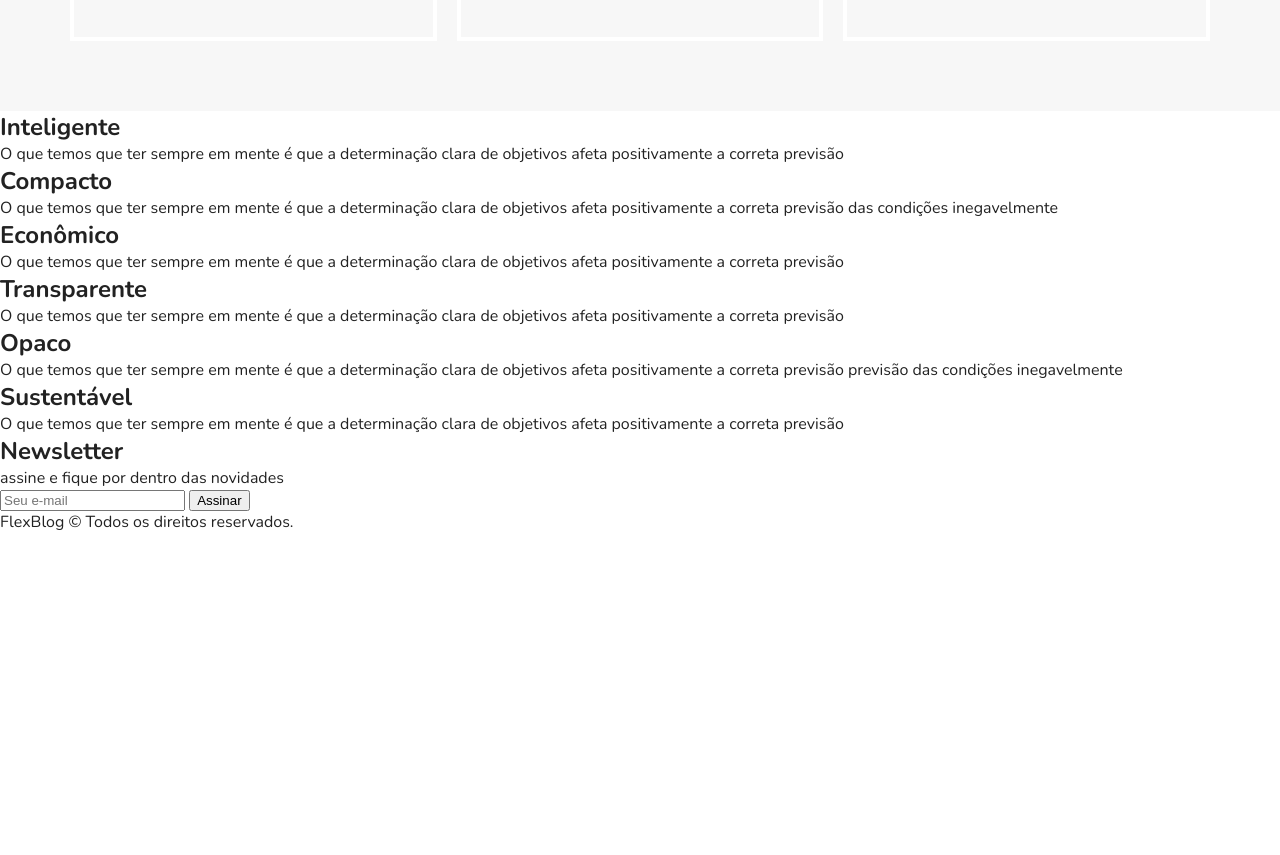
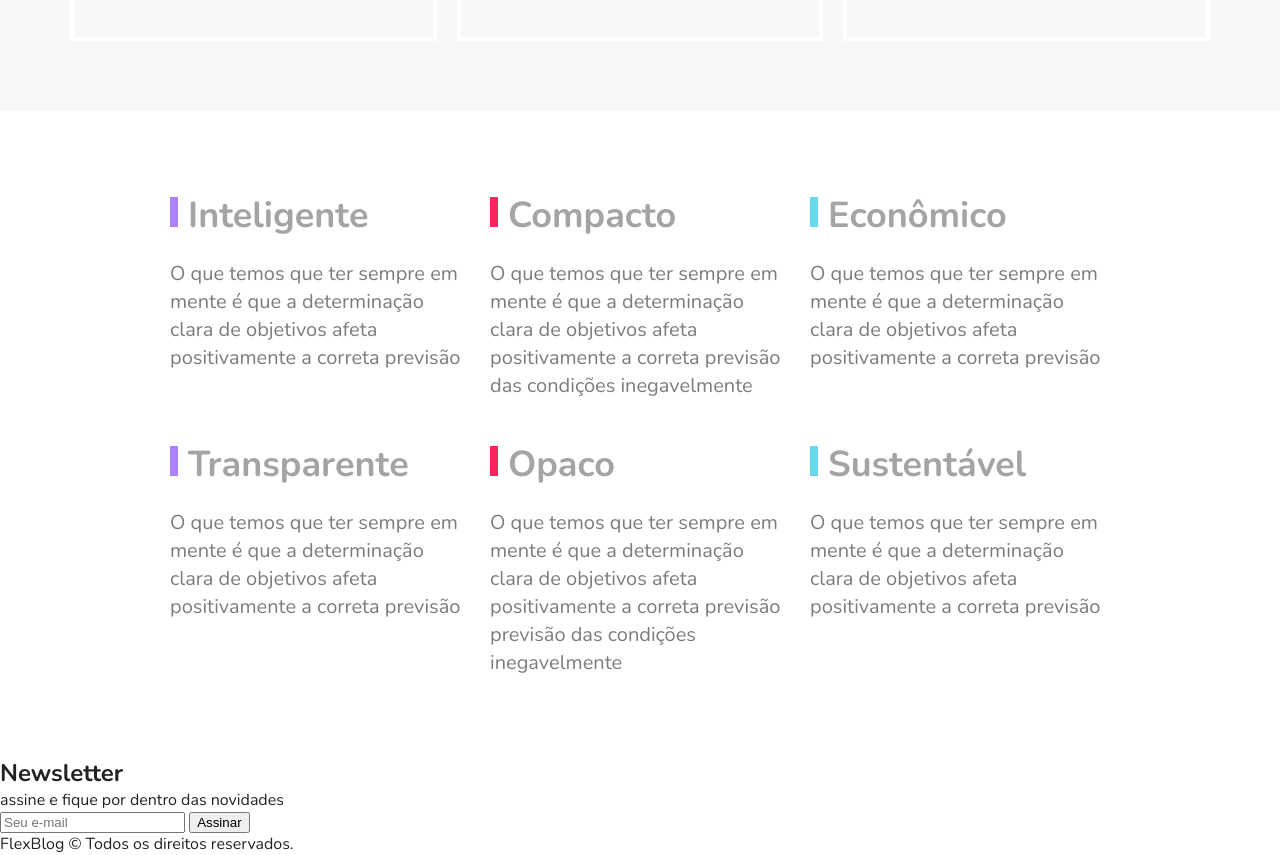
Before and after one commit to MicaelOliveira-dev/Projeto-FlexBlog, a plain HTML site: page index.html in a window 1280 px wide. Shown: the part 2485-3340 px from the top of the page. Before the commit the page ends 3018 px from the top, so only its background shows below. Drawn offline with nearby package versions, Linux system fonts and the light colour scheme.

Commit message:
Área de qualidade Criada

```diff
--- a/css/style.css
+++ b/css/style.css
@@ -270,3 +270,45 @@ img {
 /* Section Preço */
 
 /* Section Qualidade */
+.qualidade {
+    max-width:960px;
+    margin:60px auto;
+    display:flex;
+    flex-wrap:wrap;
+}
+
+.qualidade-item {
+    flex:1 1 300px;
+    margin:20px 10px;
+}
+
+.qualidade-item h2{
+    font-size:2.25em;
+    color:#a4a4a4;
+    margin-bottom:20px;
+}
+
+.qualidade-item h2::before {
+    content:"";
+    display:inline-block;
+    width:8px;
+    height:30px;
+    margin-right:10px;
+}
+
+.qualidade-item:nth-of-type(3n+1) h2::before {
+    background:#ae81ff;
+}
+.qualidade-item:nth-of-type(3n+2) h2::before {
+    background:#f9265e;
+}
+.qualidade-item:nth-of-type(3n+3) h2::before {
+    background:#66d9eb;
+}
+
+.qualidade-item p {
+    font-size:1.25em;
+    line-height:1.4;
+    color:#7c7c7c;
+}
+/* Section Qualidade */
```
